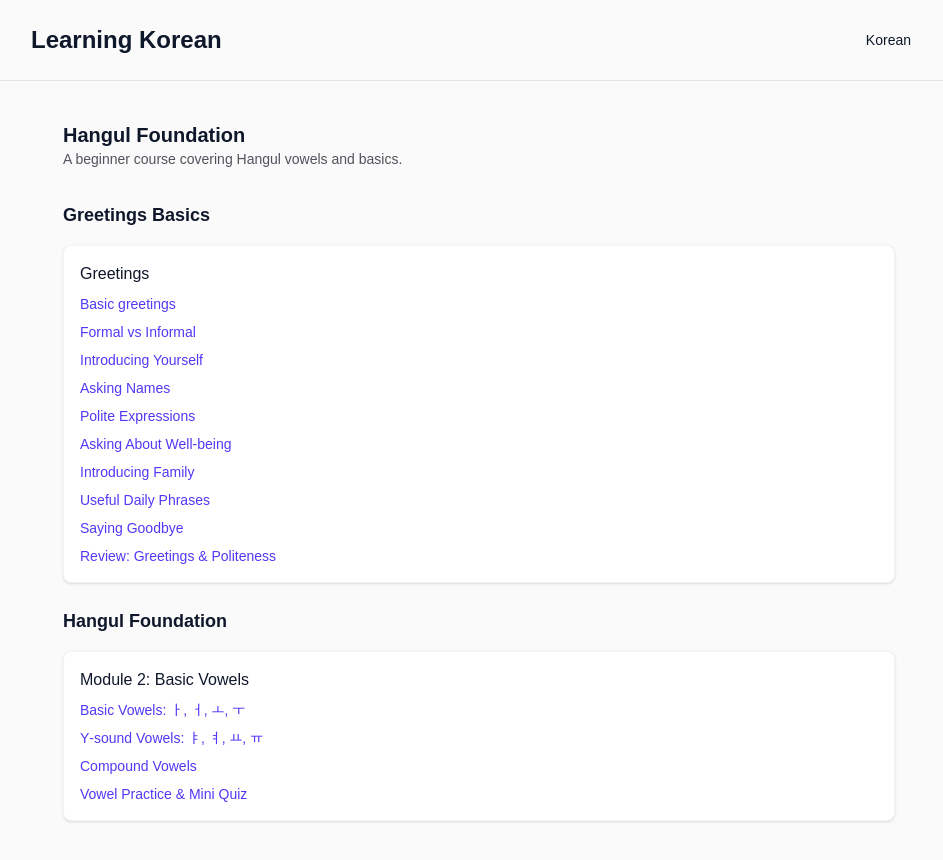
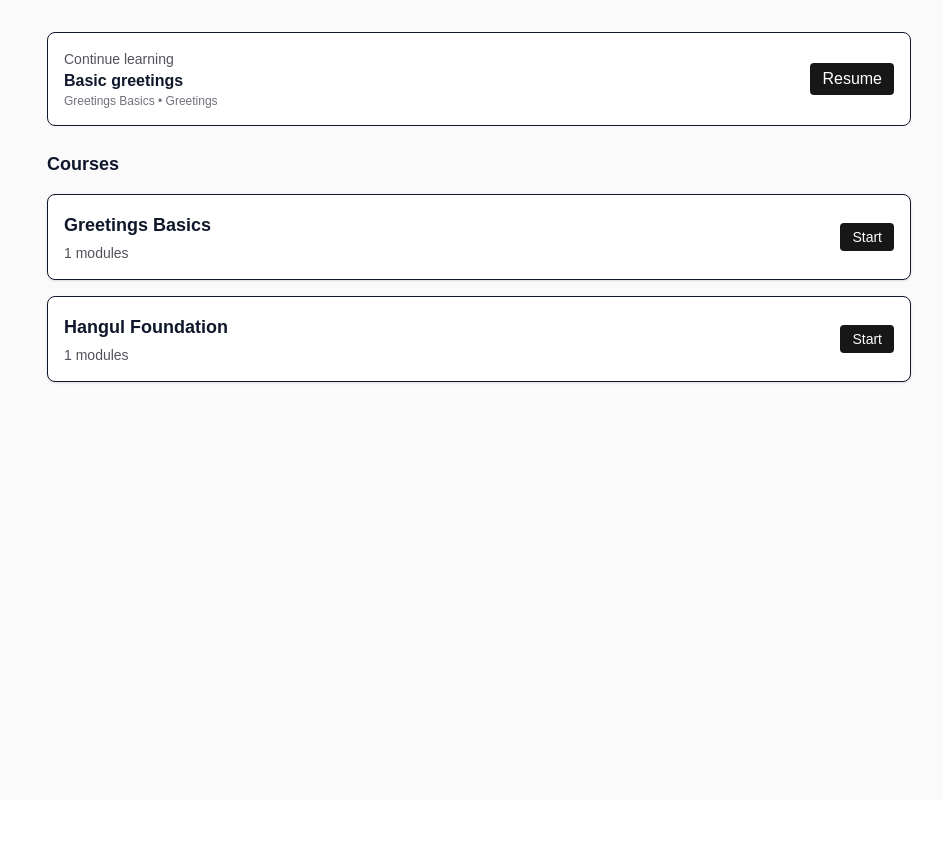
Before and after one commit to tuden219th/learning-korean, a Next.js app: page / in a window 1280 px wide. Shown: the whole page, without its empty margins (161-1104 px from the left). After the commit the page ends 800 px from the top, so only its background shows below. Built offline with nearby package versions, Linux system fonts and the light colour scheme.

Commit message:
Redesign Korean learning UI

```diff
--- a/app/[language]/[...slug]/page.tsx
+++ b/app/[language]/[...slug]/page.tsx
@@ -102,15 +102,39 @@ export default async function Page({ params }: Props) {
 
           <main className="col-span-1 md:col-span-3">
             <div className="mb-4 text-sm text-zinc-600">
-              <nav className="flex flex-wrap items-center gap-2">
-                {breadcrumb.map((b, i) => (
+              <nav className="flex items-center gap-2">
+                {(() => {
+                  const crumbs = breadcrumb;
+                  if (crumbs.length <= 3) {
+                    return crumbs.map((b, i) => (
                       <span key={b.id} className="flex items-center gap-2">
                         <a href={`/${language}/${breadcrumb.slice(1, i + 1).map((x) => x.slug).join('/')}`} className="hover:underline">
                           {b.title}
                         </a>
-                    {i < breadcrumb.length - 1 && <span className="text-zinc-400">/</span>}
+                        {i < crumbs.length - 1 && <span className="text-zinc-400">/</span>}
+                      </span>
+                    ));
+                  }
+
+                  const first = crumbs[0];
+                  const lastTwo = crumbs.slice(-2);
+                  return (
+                    <>
+                      <a href={`/${language}/${first.slug}`} className="hover:underline">{first.title}</a>
+                      <span className="text-zinc-400">/</span>
+                      <span className="text-zinc-400">…</span>
+                      <span className="text-zinc-400">/</span>
+                      {lastTwo.map((b, i) => (
+                        <span key={b.id} className="flex items-center gap-2">
+                          <a href={`/${language}/${breadcrumb.slice(1, breadcrumb.length - 2 + i + 1).map((x) => x.slug).join('/')}`} className="hover:underline">
+                            {b.title}
+                          </a>
+                          {i < lastTwo.length - 1 && <span className="text-zinc-400">/</span>}
                         </span>
                       ))}
+                    </>
+                  );
+                })()}
               </nav>
             </div>
 
@@ -133,19 +157,26 @@ export default async function Page({ params }: Props) {
               })}
             </article>
 
-            <footer className="mt-8 flex items-center justify-between">
+            <footer className="mt-8 flex items-center justify-between space-x-4">
               <div>
                 {prevLesson ? (
-                  <a href={`/${basePath}/${prevLesson.slug}`} className="px-3 py-2 border rounded">
+                  <a href={`/${basePath}/${prevLesson.slug}`} className="px-3 py-2 border rounded text-sm">
                     ← {prevLesson.title}
                   </a>
                 ) : (
                   <span />
                 )}
               </div>
+
+              <div className="mx-auto">
+                <a href={`/${basePath}`} className="px-3 py-2 border rounded text-sm bg-white dark:bg-zinc-800">
+                  Course
+                </a>
+              </div>
+
               <div>
                 {nextLesson ? (
-                  <a href={`/${basePath}/${nextLesson.slug}`} className="px-3 py-2 bg-foreground text-background rounded">
+                  <a href={`/${basePath}/${nextLesson.slug}`} className="px-3 py-2 bg-foreground text-background rounded text-sm">
                     {nextLesson.title} →
                   </a>
                 ) : (
--- a/app/[language]/layout.tsx
+++ b/app/[language]/layout.tsx
@@ -1,14 +1,44 @@
 import React from 'react';
+import Link from 'next/link';
+import Header from '../../components/Header';
 
 export default async function LanguageLayout({ children, params }: any) {
   const resolvedParams = await params;
   const language = resolvedParams?.language ?? 'unknown';
+
+  const { getChildren, getEntity, getCatalog } = await import('../../lib/content');
+
+  // find courses for this language that have modules with lessons
+  const catalog = getCatalog();
+  const courses = catalog.entities.filter((e: any) => e.type === 'course' && e.language === language);
+
+  const visibleCourses = courses.map((c: any) => {
+    const modules = getChildren(c.id) || [];
+    const modulesWithLessons = modules
+      .map((m: any) => {
+        const lessons = getChildren(m.id) || [];
+        return { ...m, lessons };
+      })
+      .filter((m: any) => (m.lessons || []).length > 0);
+    return { ...c, modules: modulesWithLessons };
+  }).filter((c: any) => (c.modules || []).length > 0);
+
   return (
     <div className="min-h-screen bg-zinc-50 dark:bg-black">
-      <header className="p-4 border-b">
-        <div className="max-w-3xl mx-auto">Learning Korean - Language: {language}</div>
-      </header>
-      <div className="max-w-3xl mx-auto p-4">{children}</div>
+      <Header courses={visibleCourses} language={language} />
+      <div className="max-w-4xl mx-auto p-4">{children}</div>
     </div>
   );
 }
+
+function getBreadcrumbPath(entity: any, getEntityFn: (id: string) => any) {
+  // build slug path from language down to the entity
+  const parts: string[] = [];
+  let node: any = entity;
+  while (node) {
+    if (node.slug) parts.push(node.slug);
+    if (!node.parentId) break;
+    node = getEntityFn(node.parentId as string);
+  }
+  return parts.reverse().join('/');
+}
--- a/app/page.tsx
+++ b/app/page.tsx
@@ -1,70 +1,60 @@
 import Link from "next/link";
+import CourseCard from "../components/CourseCard";
+import ContinueCard from "../components/ContinueCard";
 
 export default async function Home() {
   const { getEntity, getChildren, getCatalog } = await import("../lib/content");
   const lang = getEntity("lang-ko");
 
-  // Build list of all courses -> modules -> lessons
   const catalog = getCatalog();
   const courses = catalog.entities.filter((e: any) => e.type === 'course');
 
-  function buildPathSync(entity: any) {
-    const parts: string[] = [];
-    let node: any = entity;
-    while (node) {
-      if (node.slug) parts.push(node.slug);
-      if (!node.parentId) break;
-      node = getEntity(node.parentId as string);
-    }
-    return "/" + parts.reverse().join("/");
+  function buildCourseTree(c: any) {
+    const modules = getChildren(c.id) || [];
+    const modulesWithLessons = modules
+      .map((m: any) => {
+        const lessons = getChildren(m.id) || [];
+        return { ...m, lessons };
+      })
+      .filter((m: any) => (m.lessons || []).length > 0);
+    return { ...c, modules: modulesWithLessons };
   }
 
-  const coursesWithChildren = courses.map((c: any) => {
-    const modules = getChildren(c.id) || [];
-    const modulesWithLessons = modules.map((m: any) => {
-      const lessons = getChildren(m.id) || [];
-      return { ...m, lessons: lessons.map((l: any) => ({ ...l, path: buildPathSync(l) })) };
-    });
-    return { ...c, modules: modulesWithLessons };
-  });
+  const visibleCourses = courses.map(buildCourseTree).filter((c: any) => (c.modules || []).length > 0);
+
+  // Choose a sensible "next lesson" for ContinueCard: first lesson of first visible course
+  let nextLesson = null;
+  if (visibleCourses.length > 0) {
+    const c = visibleCourses[0];
+    const m = c.modules && c.modules[0];
+    const l = m && m.lessons && m.lessons[0];
+    if (l) {
+      nextLesson = {
+        id: l.id,
+        title: l.title,
+        slug: l.slug,
+        language: c.language || 'ko',
+        moduleSlug: m.slug,
+        moduleTitle: m.title,
+        courseTitle: c.title,
+      };
+    }
+  }
 
   return (
     <div className="min-h-screen bg-zinc-50 text-slate-900 dark:bg-black dark:text-zinc-50">
-      <header className="border-b border-zinc-200 px-8 py-6 dark:border-zinc-800">
-        <div className="max-w-4xl mx-auto flex items-center justify-between">
-          <h1 className="text-2xl font-semibold">Learning Korean</h1>
-          <nav className="text-sm">
-            <Link href={`/${lang?.slug ?? "ko"}`} className="mr-4">Korean</Link>
-          </nav>
-        </div>
-      </header>
-
-      <main className="max-w-4xl mx-auto px-8 py-10">
-        <section className="mb-8">
-          <h2 className="text-xl font-bold">Hangul Foundation</h2>
-          <p className="text-sm text-zinc-600">A beginner course covering Hangul vowels and basics.</p>
+      <main className="max-w-4xl mx-auto px-4 py-8">
+        <section className="mb-6">
+          <ContinueCard nextLesson={nextLesson} />
         </section>
 
-        <section className="grid gap-6">
-          {coursesWithChildren.map((course: any) => (
-            <div key={course.id} className="space-y-4">
-              <h3 className="text-lg font-semibold">{course.title}</h3>
-              <div className="grid gap-4">
-                {course.modules.map((m: any) => (
-                  <article key={m.id} className="rounded-lg border border-zinc-100 bg-white p-4 shadow-sm dark:bg-zinc-900 dark:border-zinc-800">
-                    <h4 className="font-medium">{m.title}</h4>
-                    <div className="mt-2 flex flex-col gap-2">
-                      {m.lessons.map((l: any) => (
-                        <Link key={l.id} href={l.path} className="text-sm text-indigo-600 hover:underline">
-                          {l.title}
-                        </Link>
-                      ))}
-                    </div>
-                  </article>
-                ))}
-              </div>
-            </div>
-          ))}
+        <section>
+          <h2 className="text-lg font-semibold mb-4">Courses</h2>
+          <div className="grid gap-4">
+            {visibleCourses.map((course: any) => (
+              <CourseCard key={course.id} course={course} />
+            ))}
+          </div>
         </section>
       </main>
     </div>
--- /dev/null
+++ b/components/ContinueCard.tsx
@@ -0,0 +1,27 @@
+import Link from "next/link";
+
+export default function ContinueCard({ nextLesson }: any) {
+  if (!nextLesson) {
+    return (
+      <div className="rounded-lg border bg-white p-4 text-center dark:bg-zinc-900">
+        <div className="font-semibold">No progress yet</div>
+        <div className="text-sm text-zinc-600">Start a course to see it here.</div>
+      </div>
+    );
+  }
+
+  const path = `/${[nextLesson.language, nextLesson.moduleSlug, nextLesson.slug].filter(Boolean).join('/')}`;
+
+  return (
+    <div className="rounded-lg border bg-white p-4 dark:bg-zinc-900">
+      <div className="flex items-center justify-between">
+        <div>
+          <div className="text-sm text-zinc-600">Continue learning</div>
+          <div className="font-semibold">{nextLesson.title}</div>
+          <div className="text-xs text-zinc-500">{nextLesson.courseTitle || ''} • {nextLesson.moduleTitle || ''}</div>
+        </div>
+        <Link href={path} className="px-3 py-1 bg-foreground text-background rounded">Resume</Link>
+      </div>
+    </div>
+  );
+}
--- /dev/null
+++ b/components/CourseCard.tsx
@@ -0,0 +1,22 @@
+import Link from "next/link";
+import React from "react";
+
+export default function CourseCard({ course }: any) {
+  const firstModule = (course.modules && course.modules[0]) || null;
+  const firstLesson = firstModule && firstModule.lessons && firstModule.lessons[0];
+  const lessonPath = firstLesson ? `/${[course.language, firstModule.slug, firstLesson.slug].filter(Boolean).join('/')}` : null;
+
+  return (
+    <article className="rounded-lg border bg-white p-4 shadow-sm dark:bg-zinc-900 dark:border-zinc-800">
+      <div className="flex items-center justify-between">
+        <div>
+          <h3 className="font-semibold text-lg">{course.title}</h3>
+          <div className="text-sm text-zinc-600 mt-1">{(course.modules || []).length} modules</div>
+        </div>
+        {lessonPath && (
+          <Link href={lessonPath} className="text-sm bg-foreground text-background px-3 py-1 rounded">Start</Link>
+        )}
+      </div>
+    </article>
+  );
+}
--- /dev/null
+++ b/components/Header.tsx
@@ -0,0 +1,35 @@
+"use client";
+import React from "react";
+import Link from "next/link";
+import MobileNav from "./MobileNav";
+
+export default function Header({ courses, language }: any) {
+  const [open, setOpen] = React.useState(false);
+
+  return (
+    <header className="bg-white dark:bg-zinc-900 border-b p-3">
+      <div className="max-w-4xl mx-auto flex items-center justify-between">
+        <div className="flex items-center gap-3">
+          <Link href={`/${language ?? "ko"}`} className="font-semibold text-lg">
+            Learning Korean
+          </Link>
+        </div>
+
+        <div className="flex items-center gap-3">
+          <Link href={`/${language ?? "ko"}`} className="text-sm text-zinc-600 hidden sm:inline">
+            {language ?? 'ko'}
+          </Link>
+          <button
+            aria-label="Open menu"
+            onClick={() => setOpen(true)}
+            className="p-2 rounded bg-zinc-100 dark:bg-zinc-800"
+          >
+            Menu
+          </button>
+        </div>
+      </div>
+
+      {open && <MobileNav courses={courses} onClose={() => setOpen(false)} language={language} />}
+    </header>
+  );
+}
--- /dev/null
+++ b/components/ModuleCard.tsx
@@ -0,0 +1,18 @@
+import Link from "next/link";
+
+export default function ModuleCard({ module, language }: any) {
+  const firstLesson = module.lessons && module.lessons[0];
+  const lessonPath = firstLesson ? `/${[language, module.slug, firstLesson.slug].filter(Boolean).join('/')}` : null;
+
+  return (
+    <div className="rounded border bg-white p-3 dark:bg-zinc-900 dark:border-zinc-800">
+      <div className="flex items-center justify-between">
+        <div>
+          <div className="text-sm font-medium">{module.title}</div>
+          <div className="text-xs text-zinc-600">{(module.lessons || []).length} lessons</div>
+        </div>
+        {lessonPath && <Link href={lessonPath} className="text-indigo-600 text-sm">Open</Link>}
+      </div>
+    </div>
+  );
+}
```
Also changed, not shown: components/MobileNav.tsx (added, +39 -0 lines). Lines whose indentation alone changed are shown as unchanged.
